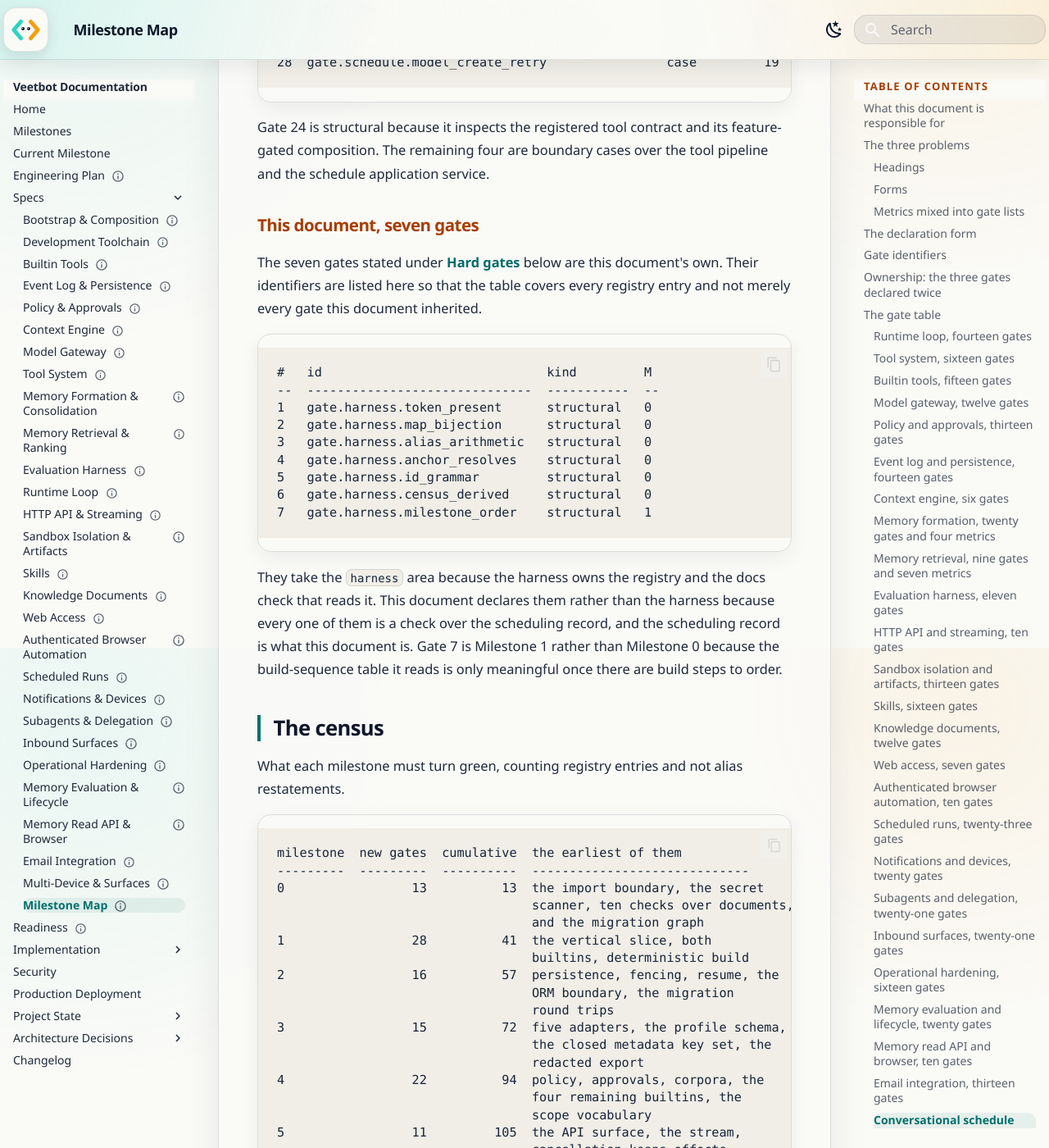
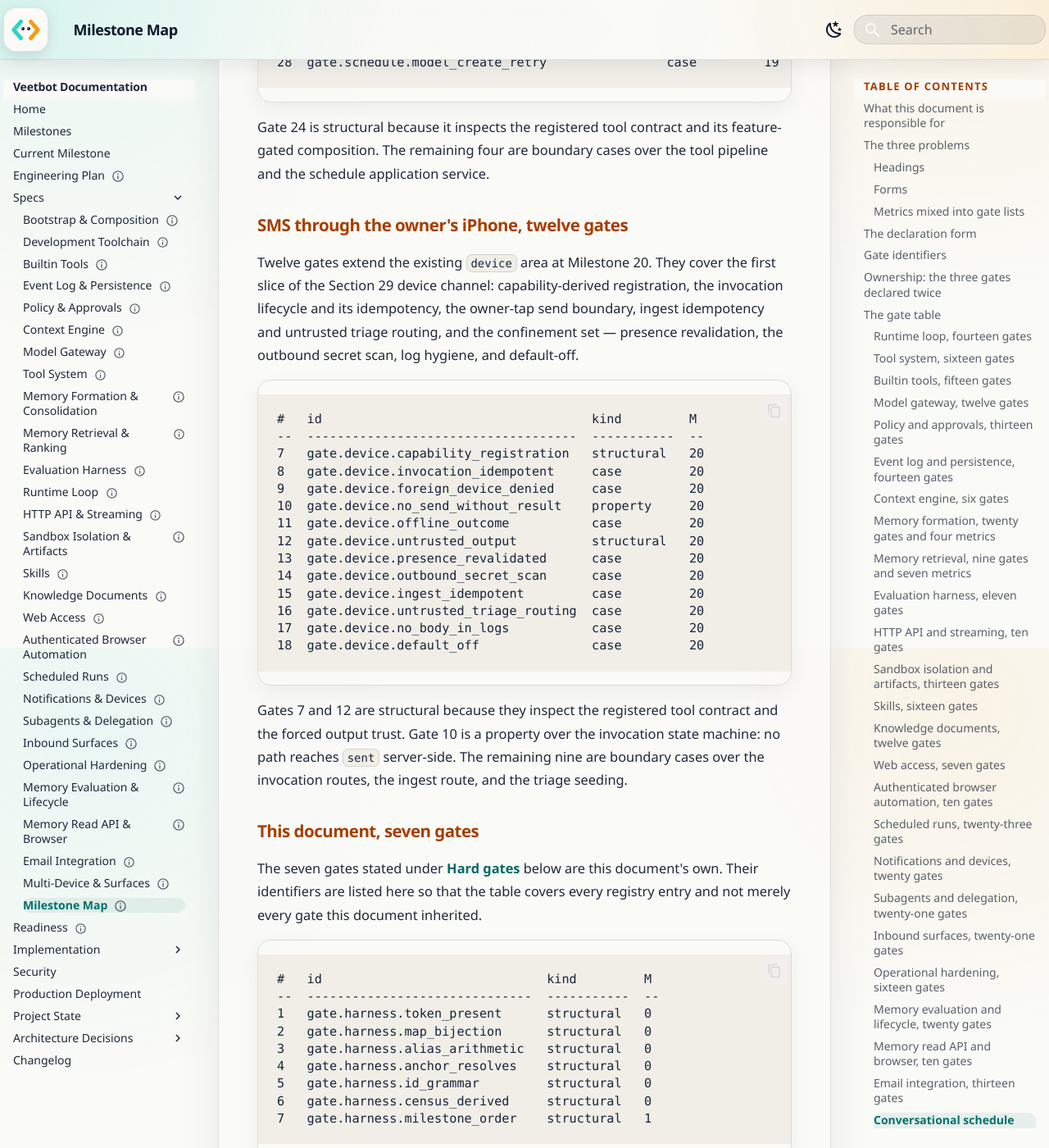
Before and after one commit to avitus/veetbot, an MkDocs documentation site: the page built from docs/plan/milestone-map.md, in a window 1280 px wide and 1400 px high, scrolled down 29810 px. Shown: the whole window at 82% size. Built offline with MkDocs 1.6.1 and Material for MkDocs 9.7.7, drawn with Linux system fonts in a browser that asks for light colours; some of the changed text lies outside the part shown.

Commit message:
docs: register the twelve Milestone 20 gates and reconcile the census
Tasks 3-4 of the Milestone 20 entry kit: the device-area registrations,
the validator's MAX_MILESTONE and DECLARING_SPECS updates, the
milestone-map gate-area section, and the census reconciled at 365
registry entries.

Reading-Lane: A

Co-Authored-By: Claude Fable 5 <noreply@anthropic.com>

````diff
--- a/docs/plan/milestone-map.md
+++ b/docs/plan/milestone-map.md
@@ -1268,6 +1268,38 @@ creation, exact-scope denial, invalid-time rejection, and idempotent replay.
 Gate 24 is structural because it inspects the registered tool contract and its
 feature-gated composition. The remaining four are boundary cases over the
 tool pipeline and the schedule application service.
+
+### SMS through the owner's iPhone, twelve gates
+
+Twelve gates extend the existing `device` area at Milestone 20. They cover
+the first slice of the Section 29 device channel: capability-derived
+registration, the invocation lifecycle and its idempotency, the owner-tap
+send boundary, ingest idempotency and untrusted triage routing, and the
+confinement set — presence revalidation, the outbound secret scan, log
+hygiene, and default-off.
+
+```text
+#   id                                    kind         M
+--  ------------------------------------  -----------  --
+7   gate.device.capability_registration   structural   20
+8   gate.device.invocation_idempotent     case         20
+9   gate.device.foreign_device_denied     case         20
+10  gate.device.no_send_without_result    property     20
+11  gate.device.offline_outcome           case         20
+12  gate.device.untrusted_output          structural   20
+13  gate.device.presence_revalidated      case         20
+14  gate.device.outbound_secret_scan      case         20
+15  gate.device.ingest_idempotent         case         20
+16  gate.device.untrusted_triage_routing  case         20
+17  gate.device.no_body_in_logs           case         20
+18  gate.device.default_off               case         20
+```
+
+Gates 7 and 12 are structural because they inspect the registered tool
+contract and the forced output trust. Gate 10 is a property over the
+invocation state machine: no path reaches `sent` server-side. The
+remaining nine are boundary cases over the invocation routes, the ingest
+route, and the triage seeding.
 
 ### This document, seven gates
 
@@ -1360,6 +1392,10 @@ milestone  new gates  cumulative  the earliest of them
 19                 5         353  the model-callable schedule contract,
                                   approval, exact-scope authorization,
                                   time validation, idempotent replay
+20                12         365  capability registration, the
+                                  invocation lifecycle, the owner-tap
+                                  send boundary, ingest idempotency,
+                                  untrusted triage routing
 ```
 
 Two facts fall out of the table and both are worth stating rather than
@@ -1380,15 +1416,15 @@ leaving for someone to notice.
     step 9 unobserved. It now carries seven — six in the tool system
     and one in the harness — and they are the ones that say the widened
     surface is still the same surface.
-2.  **Forty-one of three hundred and fifty-three gates are green before
+2.  **Forty-one of three hundred and sixty-five gates are green before
     Milestone 2.** Less than a fifth of the plan's stated invariants are
     checkable against the in-memory slice, and thirteen of them against
     a repository with no agent in it at all. That is the number that
     makes the in-memory tier worth building as real adapters rather
     than as test doubles.
 
-The cumulative column reaches three hundred and fifty-three, which is every
-registry entry, at Milestone 19. Six of Milestone 10's gates are
+The cumulative column reaches three hundred and sixty-five, which is every
+registry entry, at Milestone 20. Six of Milestone 10's gates are
 `gate.skill.*`, fifteen are `gate.memory.*`, seven are `gate.web.*`, ten are
 `gate.browser.*`, all twenty-three Milestone 11 gates are `gate.schedule.*`,
 Milestone 12's twenty are six `gate.device.*` and fourteen `gate.notify.*`,
@@ -1397,7 +1433,8 @@ Milestone 13's twenty-one are `gate.delegate.*`, Milestone 14's twenty-one are
 16's twenty and Milestone 17's ten are `gate.memory.*` again, in the area
 those specs already shared, Milestone 18's thirteen are `gate.email.*` in
 an area of their own, and Milestone 19's five return to the existing
-`gate.schedule.*` area. Every authorized milestone now has a specification
+`gate.schedule.*` area, and Milestone 20's twelve return to the existing
+`gate.device.*` area. Every authorized milestone now has a specification
 that declares its gates; the roadmap's items add none until the owner
 authorizes one and a specification lands for it. Routing remains deferred and
 adds none.
````
Also changed, not shown: other parts of docs/plan/milestone-map.md (+3 -3 lines), 3 other files.
